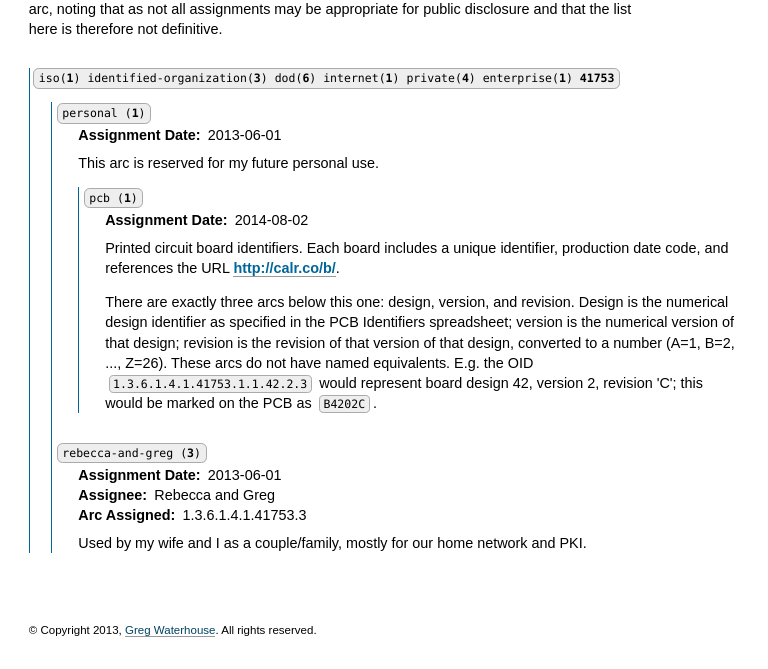
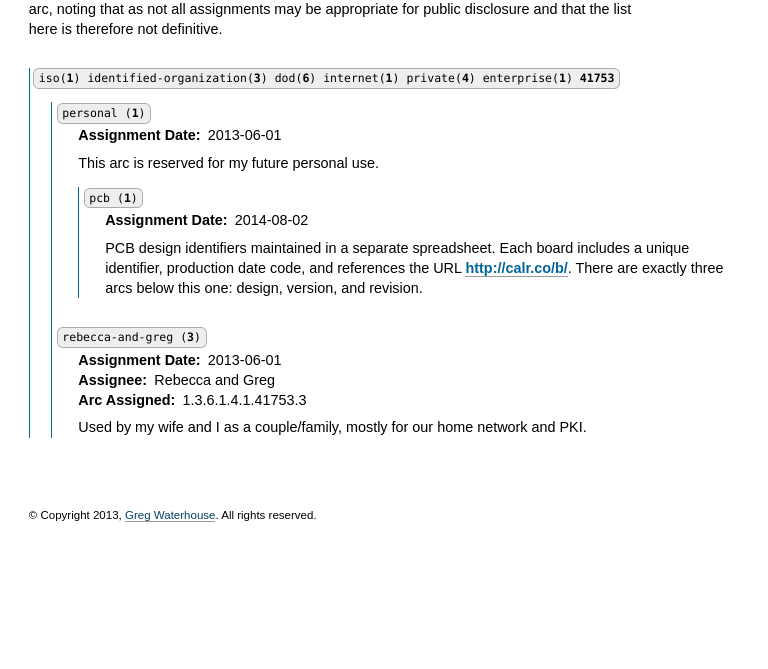
Before and after one commit to Calrion/OID-Register, a plain HTML site: page index.html in a window 1280 px wide. Shown: the part 131-800 px from the top of the page, without its empty margins (0-768 px from the left). Drawn offline with Linux system fonts and the light colour scheme; a small style sheet from the web is missing.

Commit message:
Updated PCB description
Updated the description text for the PCB arc (1.3.6.1.4.1.41753.1.1).

```diff
--- a/index.html
+++ b/index.html
@@ -65,10 +65,7 @@
               <dt>Assignment Date:</dt>
               <dd class="date-assigned">2014-08-02</dd>
             </dl>
-            <p class="description">Printed circuit board identifiers. Each board includes a unique identifier, production date code, and references the URL <a href="http://calr.co/b/">http://calr.co/b/</a>.</p>
-            <p class="description">There are exactly three arcs below this one: design, version, and revision. Design is the numerical design identifier as specified in the PCB Identifiers spreadsheet; version is the numerical version of that design; revision is the revision of that version of that design, converted to a number (A=1, B=2, ..., Z=26). These arcs do not have named equivalents. E.g. the OID <code class="arc">1.3.6.1.4.1.41753.1.1.42.2.3</code> would represent board
-			design 42, version 2, revision 'C'; this would be marked on
-			the PCB as <code>B4202C</code>.</p>
+			      <p class="description">PCB design identifiers maintained in a separate spreadsheet. Each board includes a unique identifier, production date code, and references the URL <a href="http://calr.co/b/">http://calr.co/b/</a>. There are exactly three arcs below this one: design, version, and revision.</p>
           </dd>
 
         </dl>
```
